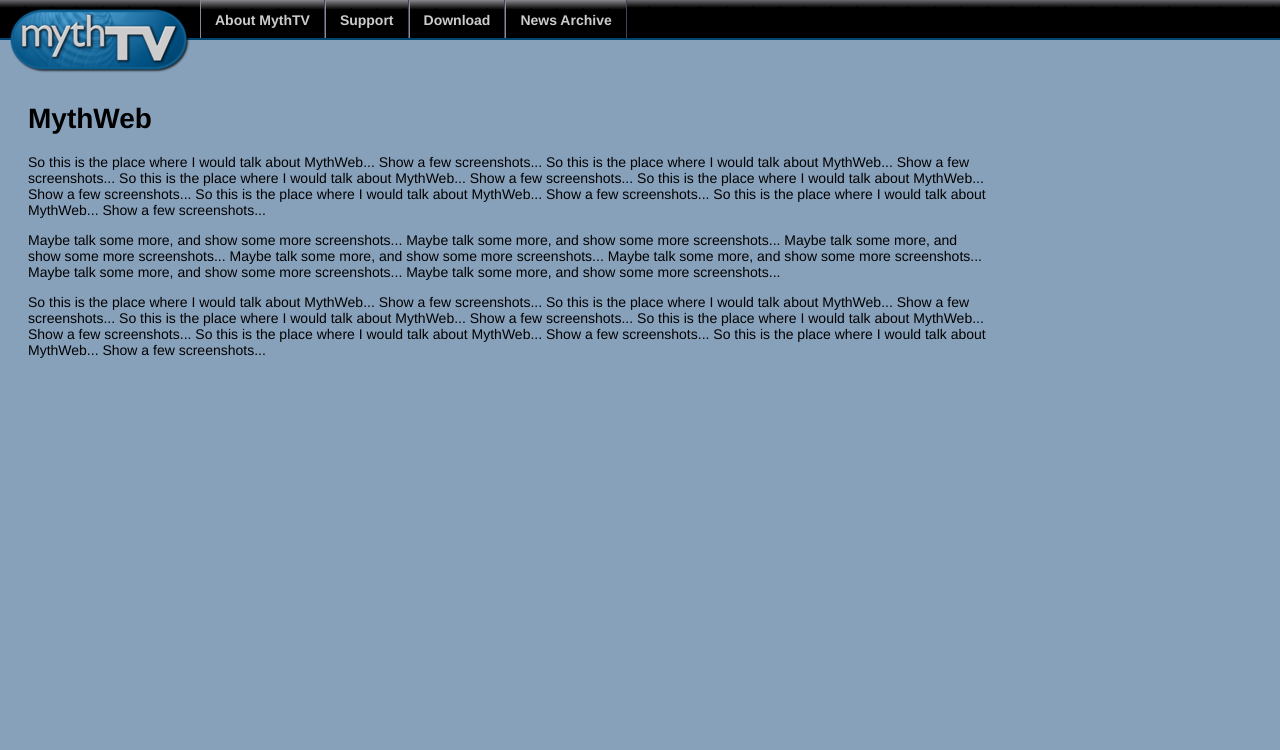
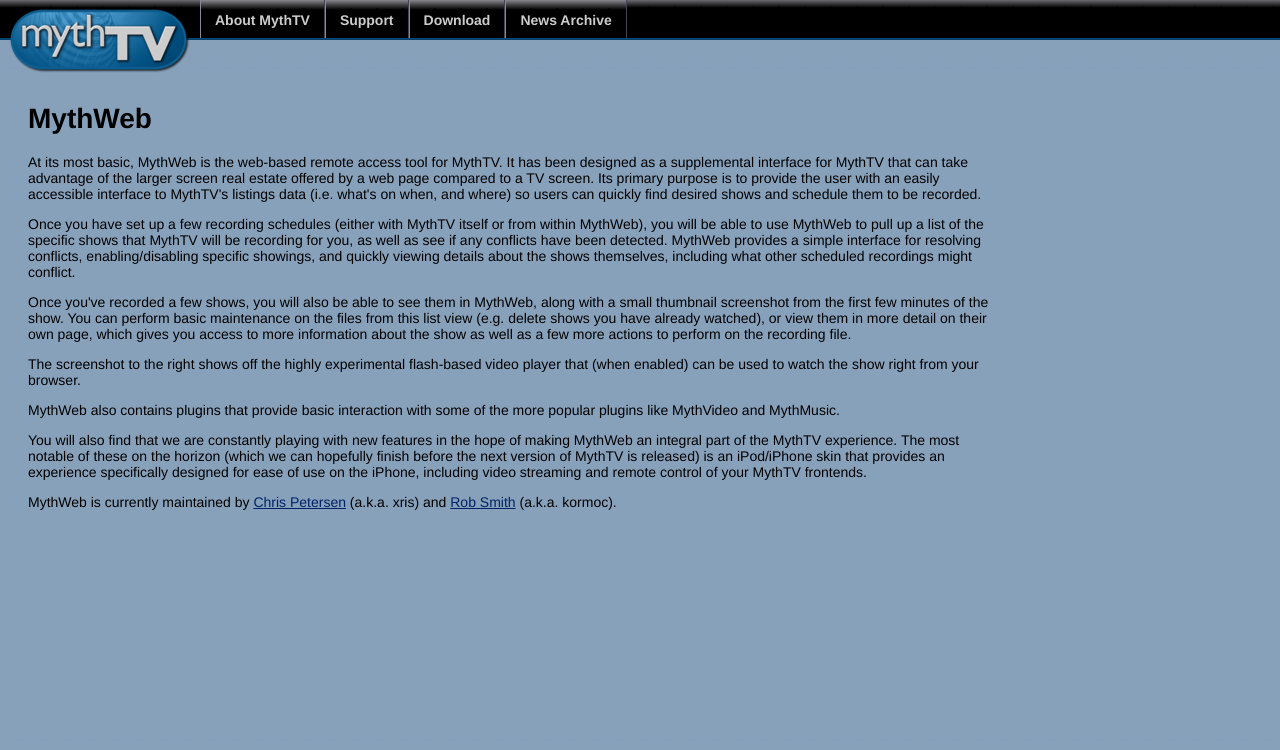
Before and after one commit to MythTV/www, a PHP site: template htdocs/pages/detail/mythweb.php in a window 1280 px wide. Shown: the top 750 px of the page. Run offline with PHP 8.4, Linux system fonts and the light colour scheme; the template is opened without the code that fills it, so the values that code supplies are empty.

Commit message:
detail page for mythweb is 'done enough'
git-svn-id: file:///usr/src/myth/mythwww/www.mythtv.org@132 474a20e3-f028-0410-92a6-ca0ac9e30e78

```diff
--- a/htdocs/pages/detail/mythweb.php
+++ b/htdocs/pages/detail/mythweb.php
@@ -18,53 +18,71 @@
 
     <p>
     <div style="float: right; margin-left: 2em">
-    <?php tv_thumb('mythweb_listing.png', 'tv_black', 'l', 'a', '#e6e6f0')  ?>
-    <?php tv_thumb('mythweb_details.png', 'tv_black', 'r', 'a', '#e6e6f0')  ?>
+    <?php tv_thumb('mythweb_listing.png', 'tv_black', 'r', 'a', '#e6e6f0', 'title="MythWeb TV Listings"') ?>
+    <?php tv_thumb('mythweb_details.png', 'tv_black', 'l', 'a', '#e6e6f0', 'title="MythWeb TV Show Details"') ?>
     </div>
-    So this is the place where I would talk about MythWeb...
-    Show a few screenshots...
-    So this is the place where I would talk about MythWeb...
-    Show a few screenshots...
-    So this is the place where I would talk about MythWeb...
-    Show a few screenshots...
-    So this is the place where I would talk about MythWeb...
-    Show a few screenshots...
-    So this is the place where I would talk about MythWeb...
-    Show a few screenshots...
-    So this is the place where I would talk about MythWeb...
-    Show a few screenshots...
+    At its most basic, MythWeb is the web-based remote access tool for MythTV.
+    It has been designed as a supplemental interface for MythTV that can take
+    advantage of the larger screen real estate offered by a web page compared to
+    a TV screen.  Its primary purpose is to provide the user with an easily
+    accessible interface to MythTV's listings data (i.e. what's on when, and
+    where) so users can quickly find desired shows and schedule them to be
+    recorded.
     </p>
 
     <p style="clear: right">
     <div style="float: left; margin-right: 2em">
-    <?php tv_thumb('mythweb_upcoming.png', 'tv_black', 'l', 'a', '#e6e6f0')  ?>
-    <?php tv_thumb('mythweb_recorded.png', 'tv_black', 'r', 'a', '#e6e6f0')  ?>
+    <?php tv_thumb('mythweb_upcoming.png', 'tv_black', 'r', 'a', '#e6e6f0', 'title="MythWeb Upcoming Recordings"') ?>
     </div>
-    Maybe talk some more, and show some more screenshots...
-    Maybe talk some more, and show some more screenshots...
-    Maybe talk some more, and show some more screenshots...
-    Maybe talk some more, and show some more screenshots...
-    Maybe talk some more, and show some more screenshots...
-    Maybe talk some more, and show some more screenshots...
-    Maybe talk some more, and show some more screenshots...
+    Once you have set up a few recording schedules (either with MythTV itself or
+    from within MythWeb), you will be able to use MythWeb to pull up a list of
+    the specific shows that MythTV will be recording for you, as well as see if
+    any conflicts have been detected.  MythWeb provides a simple interface for
+    resolving conflicts, enabling/disabling specific showings, and quickly
+    viewing details about the shows themselves, including what other scheduled
+    recordings might conflict.
     </p>
 
+    <p style="clear: left">
+    <div style="float: right; margin-left: 2em">
+    <?php tv_thumb('mythweb_recorded.png',   'tv_black', 'r', 'a', '#e6e6f0', 'title="MythWeb Recorded Shows"') ?>
+    <?php tv_thumb('mythweb_recdetails.png', 'tv_black', 'l', 'a', '#e6e6f0', 'title="MythWeb Recording Details"') ?>
+    </div>
+    Once you've recorded a few shows, you will also be able to see them in
+    MythWeb, along with a small thumbnail screenshot from the first few minutes
+    of the show.  You can perform basic maintenance on the files from this list
+    view (e.g. delete shows you have already watched), or view them in more
+    detail on their own page, which gives you access to more information about
+    the show as well as a few more actions to perform on the recording file.
+    </p>
     <p>
-    <div style="float: right; margin-left: 2em">
-    <?php tv_thumb('mythweb_video.png',      'tv_black', 'l', 'a', '#e6e6f0')  ?>
-    <?php tv_thumb('mythweb_recdetails.png', 'tv_black', 'r', 'a', '#e6e6f0')  ?>
+    The screenshot to the right shows off the highly experimental flash-based
+    video player that (when enabled) can be used to watch the show right from
+    your browser.
+    </p>
+
+    <p style="clear: right">
+    <div style="float: left; margin-right: 2em">
+    <?php tv_thumb('mythweb_video.png', 'tv_black', 'r', 'a', '#e6e6f0', 'title="MythWeb Video Listings"') ?>
     </div>
-    So this is the place where I would talk about MythWeb...
-    Show a few screenshots...
-    So this is the place where I would talk about MythWeb...
-    Show a few screenshots...
-    So this is the place where I would talk about MythWeb...
-    Show a few screenshots...
-    So this is the place where I would talk about MythWeb...
-    Show a few screenshots...
-    So this is the place where I would talk about MythWeb...
-    Show a few screenshots...
-    So this is the place where I would talk about MythWeb...
-    Show a few screenshots...
+    MythWeb also contains plugins that provide basic interaction with some of
+    the more popular plugins like MythVideo and MythMusic.
     </p>
+    <p>
+    You will also find that we are constantly playing with new features in the
+    hope of making MythWeb an integral part of the MythTV experience.  The most
+    notable of these on the horizon (which we can hopefully finish before the
+    next version of MythTV is released) is an iPod/iPhone skin that provides an
+    experience specifically designed for ease of use on the iPhone, including
+    video streaming and remote control of your MythTV frontends.
+    </p>
+
+    <p style="clear: both">
+    MythWeb is currently maintained by
+    <a href="http://www.mythtv.org/wiki/index.php/User:Xris">Chris Petersen</a> (a.k.a. xris)
+    and
+    <a href="http://www.mythtv.org/wiki/index.php/User:Kormoc">Rob Smith</a> (a.k.a. kormoc).
+    </dd>
+    </p>
+
 </div>
```
